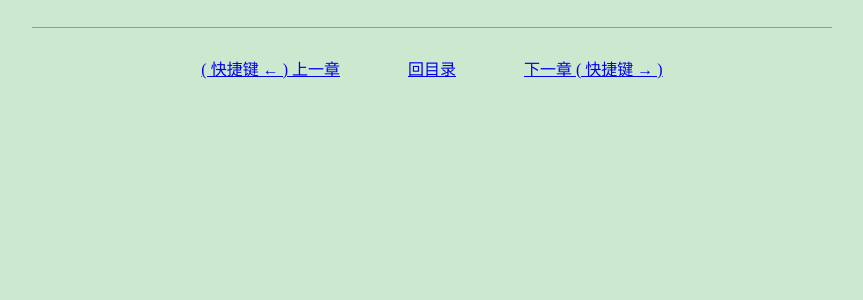
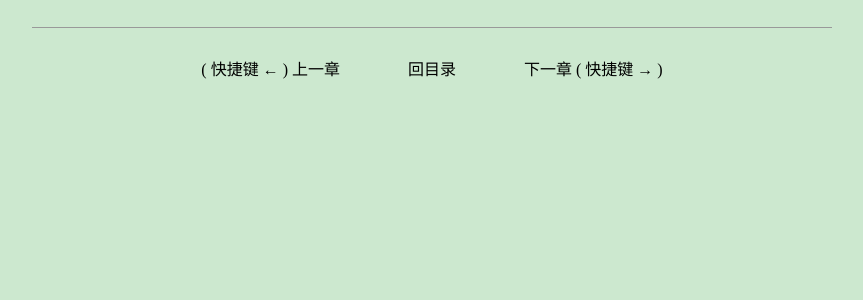
Before and after one commit to letterk/legado-webui, a Flask app: template templates/content.html in a window 1280 px wide. Shown: the top 300 px of the page, without its empty margins (208-1071 px from the left). Run offline with Flask 2, Linux system fonts and the light colour scheme; the template is opened without the code that fills it, so the values that code supplies are empty.

Commit message:
优化内容页显示

```diff
--- a/templates/content.html
+++ b/templates/content.html
@@ -40,6 +41,13 @@
         .navigation div {
             margin: 2em;
             display: inline;
+        }
+        span:active{
+            color: crimson;
+        }
+        a {
+            TEXT-DECORATION: none;
+            color: #000;
         }
     </style>
 </head>
```
Also changed, not shown: other parts of templates/content.html (+2 -1 lines).
